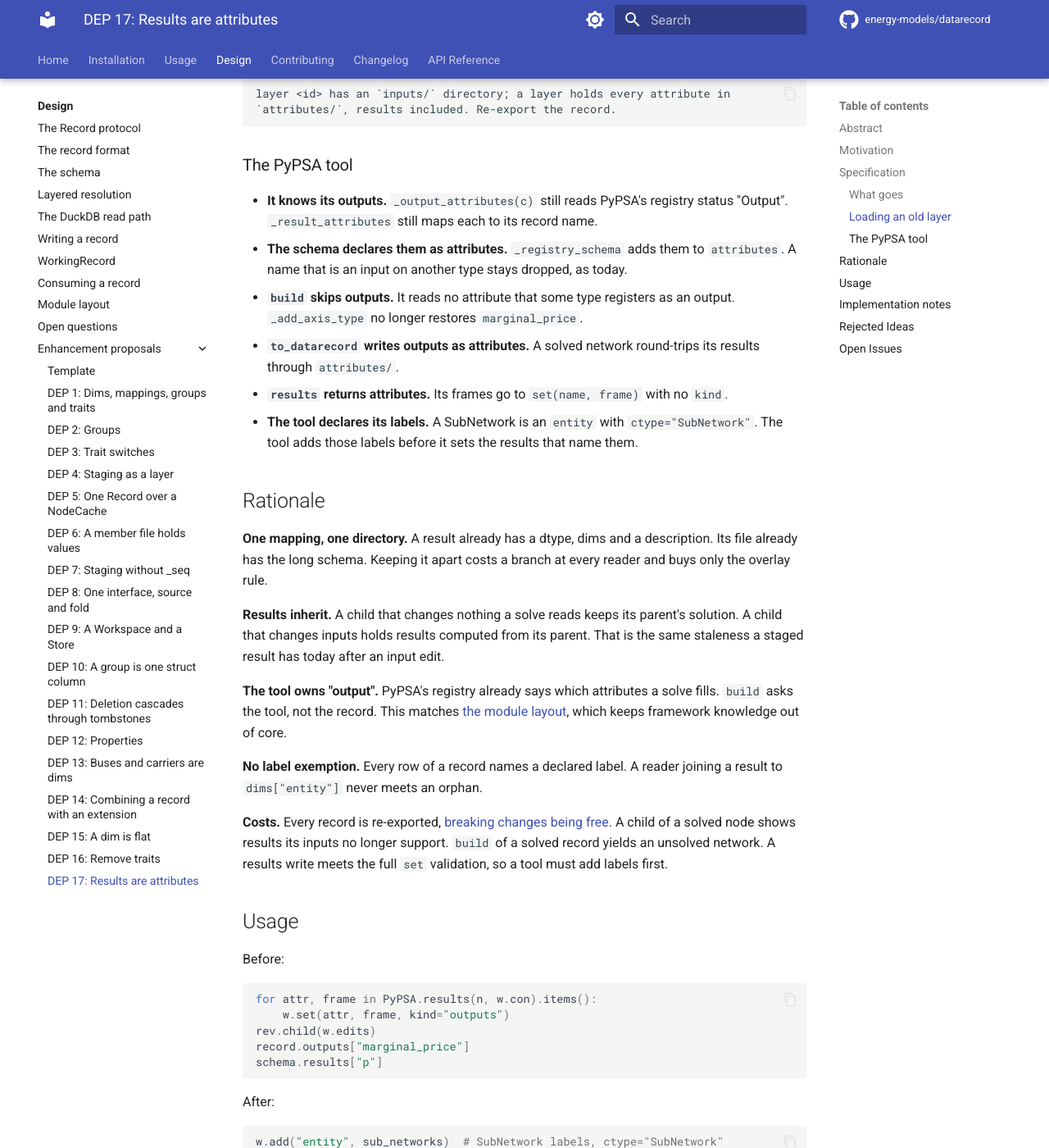
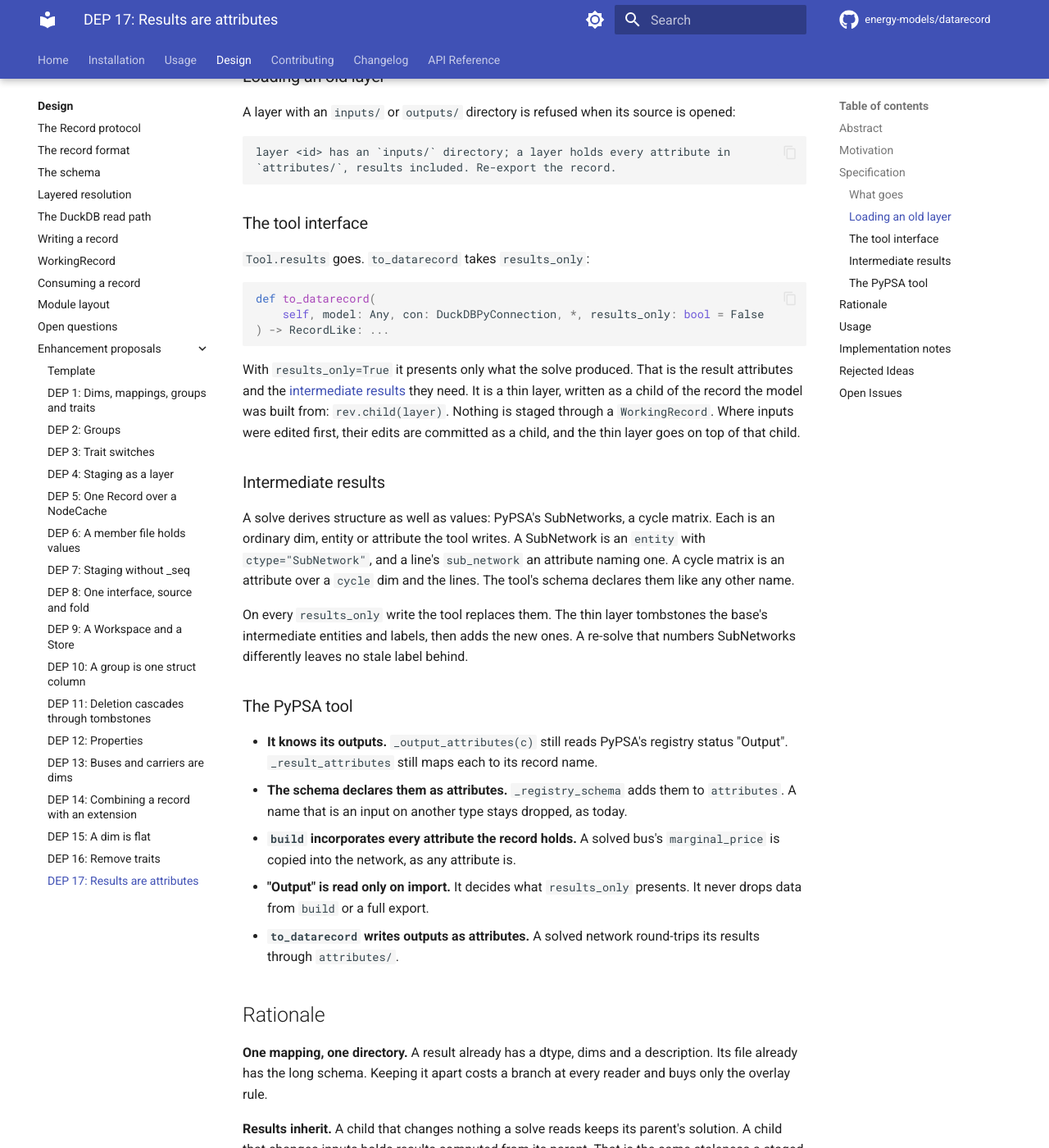
Before and after one commit to energy-models/datarecord, an MkDocs documentation site: the page built from docs/design/proposals/dep-0017-results-are-attributes.md, in a window 1280 px wide and 1400 px high, scrolled down 2296 px. Shown: the whole window at 82% size. Built offline with MkDocs 1.6.1 and Material for MkDocs 9.7.7, drawn with Linux system fonts in a browser that asks for light colours; comment, search, counter and statistics services are not loaded; some of the changed text lies outside the part shown.

Commit message:
docs: revise DEP 17

````diff
--- a/docs/design/proposals/dep-0017-results-are-attributes.md
+++ b/docs/design/proposals/dep-0017-results-are-attributes.md
@@ -17,7 +17,7 @@ SPDX-License-Identifier: CC-BY-4.0
 
 ## Abstract
 
-A result becomes an ordinary attribute. A layer has one `attributes/` directory, and `inputs/` and `outputs/` go. `Schema.results`, `RecordLike.outputs`, `Kind` and every `kind="outputs"` go with them. Only a tool knows which attributes it computes.
+A result becomes an ordinary attribute. A layer has one `attributes/` directory, and `inputs/` and `outputs/` go. `Schema.results`, `RecordLike.outputs`, `Kind` and every `kind="outputs"` go with them. Only a tool knows which attributes it computes. `Tool.results` gives way to `to_datarecord(model, con, results_only=True)`.
 
 ## Motivation
 
@@ -53,6 +53,7 @@ The distinction belongs to a framework. PyPSA marks an attribute "Output" in its
 | `staged_outputs_<attr>_<id>`                        | the staged attribute table                                       |
 | the write path's shape exemption for a result       | gone; a result's file carries its declared coordinates           |
 | `outputs/` written only when non-empty              | gone; `attributes/` holds whatever the source has                |
+| `Tool.results(model, con)`                          | `to_datarecord(model, con, results_only=True)`                   |
 
 ### Loading an old layer
 
@@ -63,14 +64,31 @@ layer <id> has an `inputs/` directory; a layer holds every attribute in
 `attributes/`, results included. Re-export the record.
 ```
 
+### The tool interface
+
+`Tool.results` goes. `to_datarecord` takes `results_only`:
+
+```python
+def to_datarecord(
+    self, model: Any, con: DuckDBPyConnection, *, results_only: bool = False
+) -> RecordLike: ...
+```
+
+With `results_only=True` it presents only what the solve produced. That is the result attributes and the [intermediate results](#intermediate-results) they need. It is a thin layer, written as a child of the record the model was built from: `rev.child(layer)`. Nothing is staged through a `WorkingRecord`. Where inputs were edited first, their edits are committed as a child, and the thin layer goes on top of that child.
+
+### Intermediate results
+
+A solve derives structure as well as values: PyPSA's SubNetworks, a cycle matrix. Each is an ordinary dim, entity or attribute the tool writes. A SubNetwork is an `entity` with `ctype="SubNetwork"`, and a line's `sub_network` an attribute naming one. A cycle matrix is an attribute over a `cycle` dim and the lines. The tool's schema declares them like any other name.
+
+On every `results_only` write the tool replaces them. The thin layer tombstones the base's intermediate entities and labels, then adds the new ones. A re-solve that numbers SubNetworks differently leaves no stale label behind.
+
 ### The PyPSA tool
 
 - **It knows its outputs.** `_output_attributes(c)` still reads PyPSA's registry status "Output". `_result_attributes` still maps each to its record name.
 - **The schema declares them as attributes.** `_registry_schema` adds them to `attributes`. A name that is an input on another type stays dropped, as today.
-- **`build` skips outputs.** It reads no attribute that some type registers as an output. `_add_axis_type` no longer restores `marginal_price`.
+- **`build` incorporates every attribute the record holds.** A solved bus's `marginal_price` is copied into the network, as any attribute is.
+- **"Output" is read only on import.** It decides what `results_only` presents. It never drops data from `build` or a full export.
 - **`to_datarecord` writes outputs as attributes.** A solved network round-trips its results through `attributes/`.
-- **`results` returns attributes.** Its frames go to `set(name, frame)` with no `kind`.
-- **The tool declares its labels.** A SubNetwork is an `entity` with `ctype="SubNetwork"`. The tool adds those labels before it sets the results that name them.
 
 ## Rationale
 
@@ -78,32 +96,37 @@ layer <id> has an `inputs/` directory; a layer holds every attribute in
 
 **Results inherit.** A child that changes nothing a solve reads keeps its parent's solution. A child that changes inputs holds results computed from its parent. That is the same staleness a staged result has today after an input edit.
 
-**The tool owns "output".** PyPSA's registry already says which attributes a solve fills. `build` asks the tool, not the record. This matches [the module layout](../module-layout.md), which keeps framework knowledge out of core.
+**The tool owns "output".** PyPSA's registry already says which attributes a solve fills. Only the tool's import reads that. This matches [the module layout](../module-layout.md), which keeps framework knowledge out of core.
+
+**One import, two scopes.** A full export and a results layer differ only in what they present. One `to_datarecord` keeps the rule for each result in one place.
 
 **No label exemption.** Every row of a record names a declared label. A reader joining a result to `dims["entity"]` never meets an orphan.
 
-**Costs.** Every record is re-exported, [breaking changes being free](https://github.com/energy-models/datarecord/blob/main/AGENTS.md). A child of a solved node shows results its inputs no longer support. `build` of a solved record yields an unsolved network. A results write meets the full `set` validation, so a tool must add labels first.
+**Costs.** Every record is re-exported, [breaking changes being free](https://github.com/energy-models/datarecord/blob/main/AGENTS.md). A child of a solved node shows results its inputs no longer support. A results layer meets full validation, so it carries the labels its results name.
 
 ## Usage
 
 Before:
 
 ```python
+n = PyPSA.build(w)
+n.optimize()
 for attr, frame in PyPSA.results(n, w.con).items():
     w.set(attr, frame, kind="outputs")
-rev.child(w.edits)
-record.outputs["marginal_price"]
+solved = rev.child(w.edits)  # inputs and results in one layer
+solved.record.outputs["marginal_price"]  # a child of solved has none
 schema.results["p"]
 ```
 
 After:
 
 ```python
-w.add("entity", sub_networks)  # SubNetwork labels, ctype="SubNetwork"
-for attr, frame in PyPSA.results(n, w.con).items():
-    w.set(attr, frame)
-rev.child(w.edits)
-record.attributes["marginal_price"]  # a child of rev reads it too
+inputs = rev.child(w.edits)
+n = PyPSA.build(inputs.record)
+n.optimize()
+solved = inputs.child(PyPSA.to_datarecord(n, ws.con, results_only=True))
+solved.record.attributes["marginal_price"]  # a child of solved reads it too
+PyPSA.build(solved.record)  # marginal_price is in the network
 schema.attributes["p"]
 ```
 
@@ -117,21 +140,22 @@ schema.attributes["p"]
 6. `layered/record.py`: `outputs` goes.
 7. `layered/write.py`: writes `attributes/`; the `outputs` arm and the result exemptions go.
 8. `mutable.py`: `kind` on `set`, `_validate_result`, `outputs` and the staged outputs tables go.
-9. `tools/base.py`: `results` documents `set(name, frame)`.
-10. `tools/pypsa.py`: as [above](#the-pypsa-tool).
+9. `tools/base.py`: `results` goes; `to_datarecord` takes `results_only`.
+10. `tools/pypsa.py`: as [above](#the-pypsa-tool); `results` folds into `to_datarecord`; intermediates are replaced as [above](#intermediate-results).
 11. Tests: `kind="outputs"` and `outputs` tests in `test_mutable.py`, `test_records.py`, `test_tools.py`, `test_overlay.py`, `test_write.py`, `test_properties.py`, `test_owner_map.py` are rewritten or deleted; `fixtures.py` declares results as attributes.
 12. Pages: [format](../format.md), [read path](../read-path.md), [schema](../schema.md), [working record](../working-record.md), [writing](../writing.md), [tools](../tools.md), [record](../record.md), [layers](../layers.md), [open questions](../open-questions.md), the usage pages, `CHANGELOG.md`.
 
-Checks: no `outputs`, `Kind` or `results` field in `src/`; an old layer is refused naming `attributes/`; a solved PyPSA network round-trips; a child reads its parent's results.
+Checks: no `outputs`, `Kind` or `results` field in `src/`; an old layer is refused naming `attributes/`; a solved PyPSA network round-trips with its results; a child reads its parent's results; a re-solve leaves no stale SubNetwork.
 
 ## Rejected Ideas
 
 - **A `result: bool` flag on `AttributeSpec`**: the split again under another name, and still a framework's vocabulary.
 - **Keeping `outputs/` beside `attributes/`**: two directories for one shape, and every reader still branching.
+- **`build` skipping outputs**: it would drop data the record holds, and a solved record would build unsolved.
+- **A `PyPSA.attach(n, w)` staging results**: a thin layer from `to_datarecord` writes them without a `WorkingRecord`.
 
 ## Open Issues
 
-- **How the PyPSA tool hands back SubNetwork labels.** `results` returns attribute frames only. Recommend a `PyPSA.attach(n, w)` that adds the labels and sets every result.
-- **Stale SubNetwork labels.** A re-solve may number SubNetworks differently, leaving old labels inherited. Recommend the tool deletes the previous SubNetwork entities before adding new ones.
 - **Stale results after an input edit.** They now inherit, so the open question on staged results widens. Recommend leaving coherence to the caller, as today.
-- **Whether `Tool.results` stays apart from `to_datarecord`.** Recommend keeping it: a results-only layer patches a record without restating its inputs.
+- **Detecting intermediates that no longer fit their inputs.** It needs provenance of which inputs each came from. Deferred.
+- **Filtering a record before `build`.** Selecting one period or chosen outputs is a separate future feature, not designed here.
````
